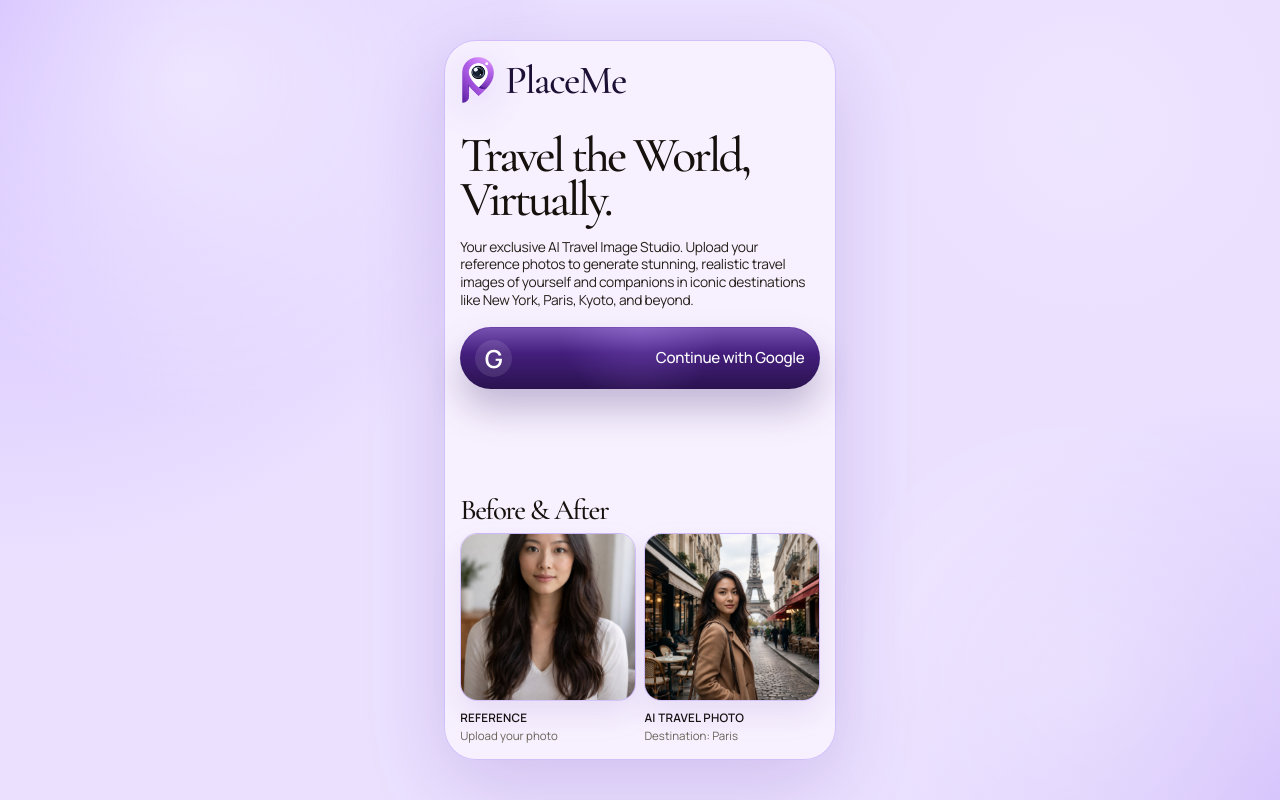
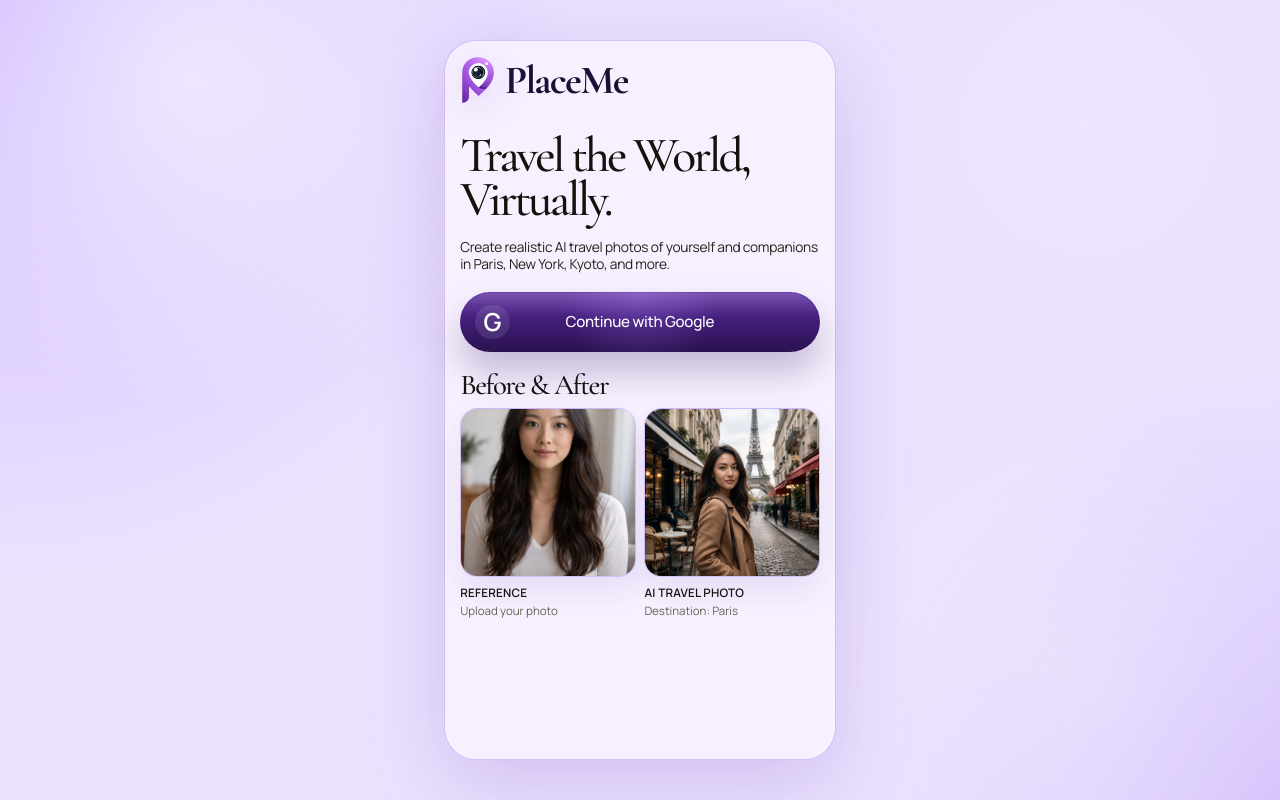
Before and after one commit to JanReimann-web/placeme, a Next.js app: page /login in a window 1280 px wide. Built offline with nearby package versions, Linux system fonts and the light colour scheme; no server answers.

Commit message:
polish login hero layout

```diff
--- a/app/globals.css
+++ b/app/globals.css
@@ -448,8 +448,8 @@ textarea {
 .landing-layout {
   display: flex;
   flex-direction: column;
-  justify-content: space-between;
-  gap: clamp(1rem, 3dvh, 1.45rem);
+  justify-content: flex-start;
+  gap: clamp(0.65rem, 2dvh, 0.95rem);
   flex: 1;
 }
 
@@ -476,6 +476,7 @@ textarea {
 }
 
 .google-btn {
+  --google-icon-size: 2.3rem;
   width: 100%;
   background:
     radial-gradient(circle at top center, rgba(169, 121, 246, 0.28), transparent 42%),
@@ -484,9 +485,9 @@ textarea {
   padding: 0.9rem 1.05rem;
   border-radius: 999px;
   border: none;
-  display: flex;
+  display: grid;
+  grid-template-columns: var(--google-icon-size) minmax(0, 1fr) var(--google-icon-size);
   align-items: center;
-  justify-content: space-between;
   gap: 0.85rem;
   font-size: 1rem;
   font-weight: 500;
@@ -511,8 +512,8 @@ textarea {
 }
 
 .g-icon {
-  width: 2.3rem;
-  height: 2.3rem;
+  width: var(--google-icon-size);
+  height: var(--google-icon-size);
   display: inline-flex;
   align-items: center;
   justify-content: center;
@@ -522,6 +523,17 @@ textarea {
   font-size: 1.55rem;
   font-weight: 600;
   flex-shrink: 0;
+}
+
+.google-btn-label {
+  text-align: center;
+  justify-self: center;
+}
+
+.google-btn-spacer {
+  width: var(--google-icon-size);
+  height: var(--google-icon-size);
+  visibility: hidden;
 }
 
 .landing-warning {
@@ -545,6 +557,7 @@ textarea {
 
 .showcase {
   flex: 0;
+  margin-top: 0.2rem;
 }
 
 .section-title {
@@ -702,6 +715,7 @@ textarea {
   }
 
   .google-btn {
+    --google-icon-size: 2.15rem;
     padding: 0.8rem 0.95rem;
     font-size: 0.95rem;
   }
--- a/app/login/page.tsx
+++ b/app/login/page.tsx
@@ -31,7 +31,10 @@ function GoogleButton({ submitting }: { submitting: boolean }) {
   return (
     <>
       <span className="g-icon">G</span>
-      <span>{submitting ? "Signing in..." : "Continue with Google"}</span>
+      <span className="google-btn-label">
+        {submitting ? "Signing in..." : "Continue with Google"}
+      </span>
+      <span className="google-btn-spacer" aria-hidden="true" />
     </>
   );
 }
@@ -112,7 +115,7 @@ function LoginPageContent() {
           <PlaceMeLogo
             className="logo"
             markClassName="h-11 w-8 sm:h-12 sm:w-9"
-            wordmarkClassName="!text-[2.3rem] sm:!text-[2.5rem]"
+            wordmarkClassName="!text-[2.3rem] !font-bold sm:!text-[2.5rem]"
           />
         </header>
 
@@ -125,10 +128,8 @@ function LoginPageContent() {
             </h1>
 
             <p className="subtext">
-              Your exclusive AI Travel Image Studio. Upload your reference
-              photos to generate stunning, realistic travel images of yourself
-              and companions in iconic destinations like New York, Paris, Kyoto,
-              and beyond.
+              Create realistic AI travel photos of yourself and companions in
+              Paris, New York, Kyoto, and more.
             </p>
 
             {isConfigured ? (
```
